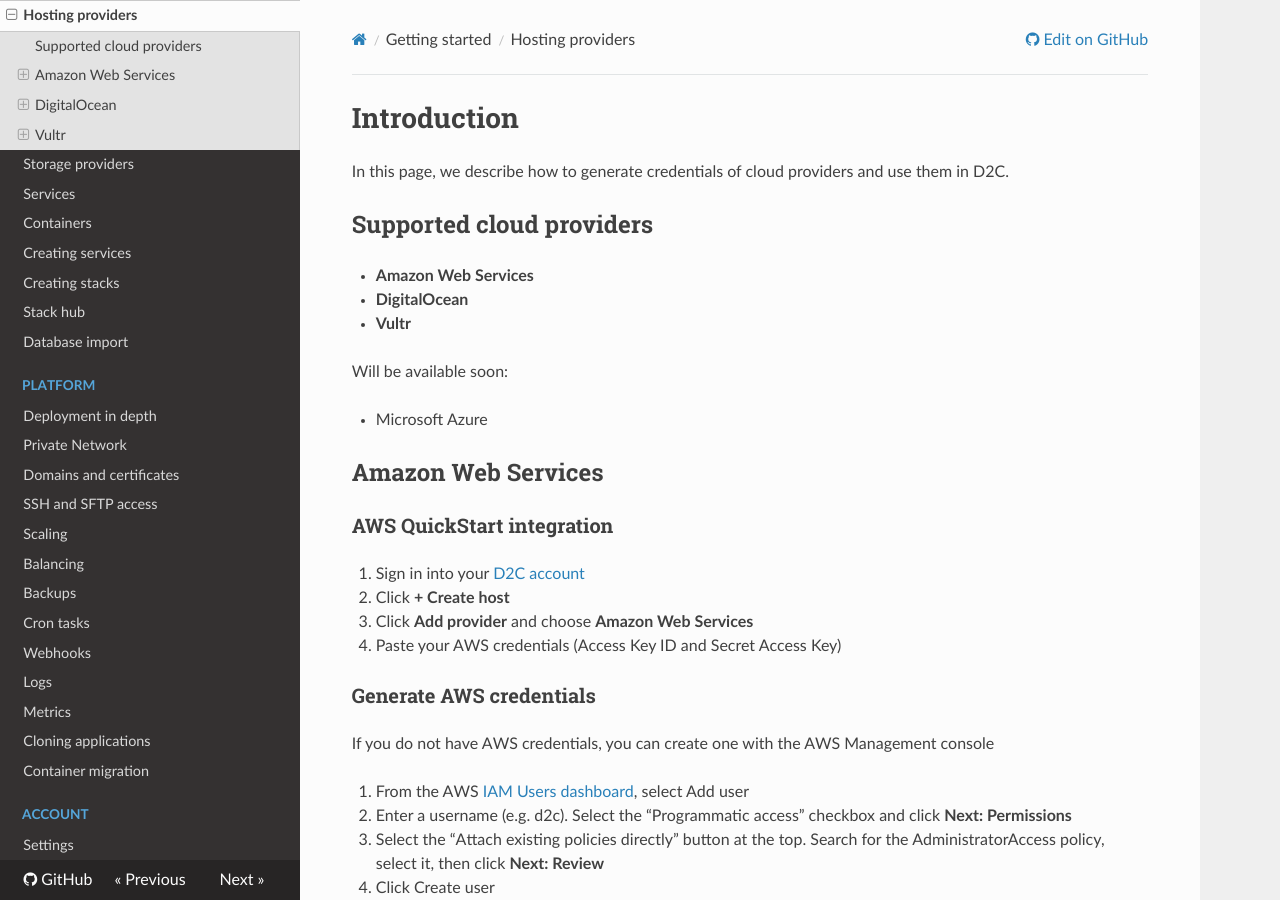
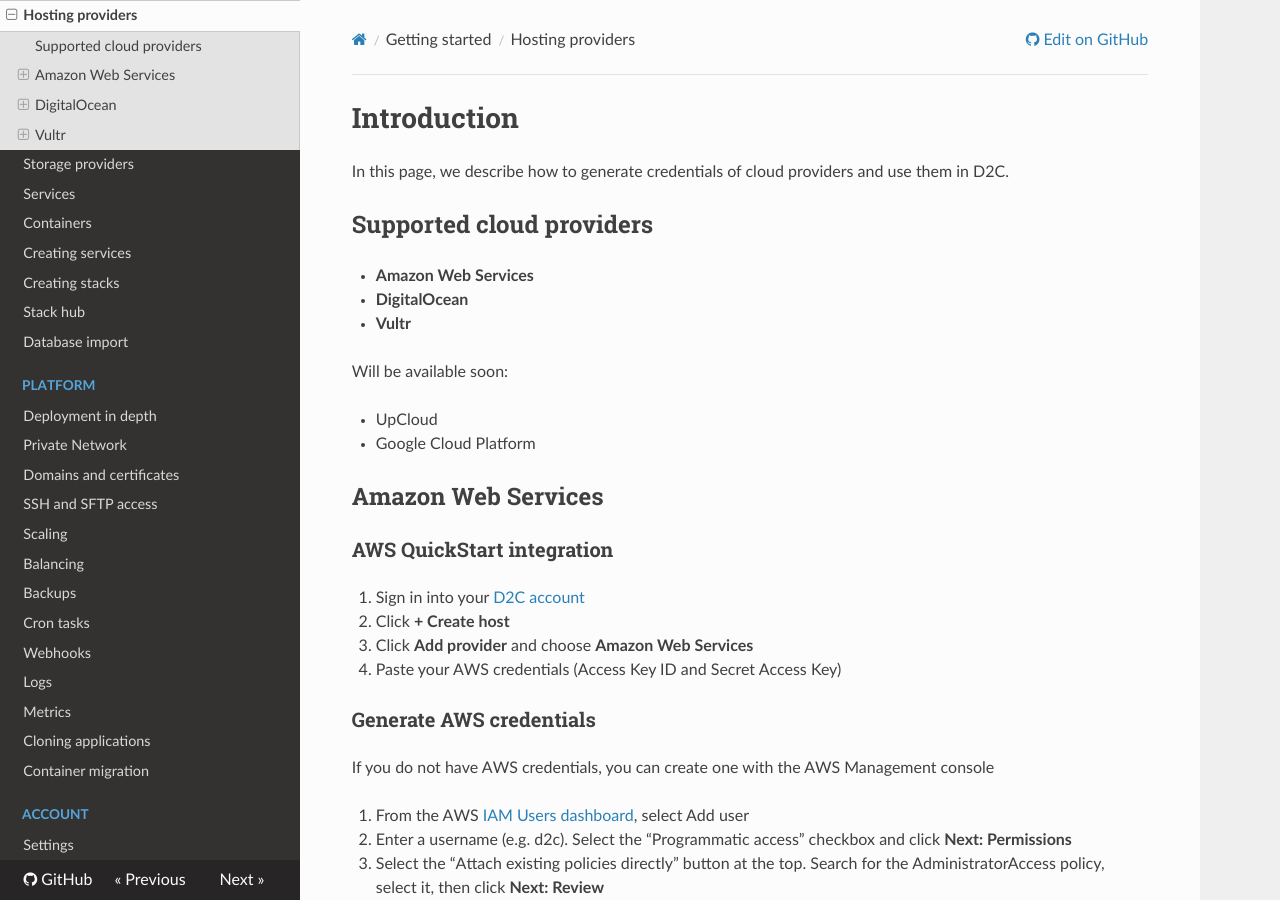
Before and after one commit to d2cio/docs, an MkDocs documentation site: the page built from docs/getting-started/cloud-providers.md, in a window 1280 px wide and 900 px high. Built offline with MkDocs 1.6.1, drawn with Linux system fonts in a browser that asks for light colours; nearby versions of some CDN libraries; old or Windows-style settings are respelled for this version of MkDocs.

Commit message:
edited next supported providers

```diff
--- a/docs/getting-started/cloud-providers.md
+++ b/docs/getting-started/cloud-providers.md
@@ -10,7 +10,8 @@ In this page, we describe how to generate credentials of cloud providers and use
 
 Will be available soon:
 
-- Microsoft Azure
+- UpCloud
+- Google Cloud Platform
 
 ## Amazon Web Services
 
```
Also changed, not shown: docs/getting-started/hosts.md (+2 -1 lines).
